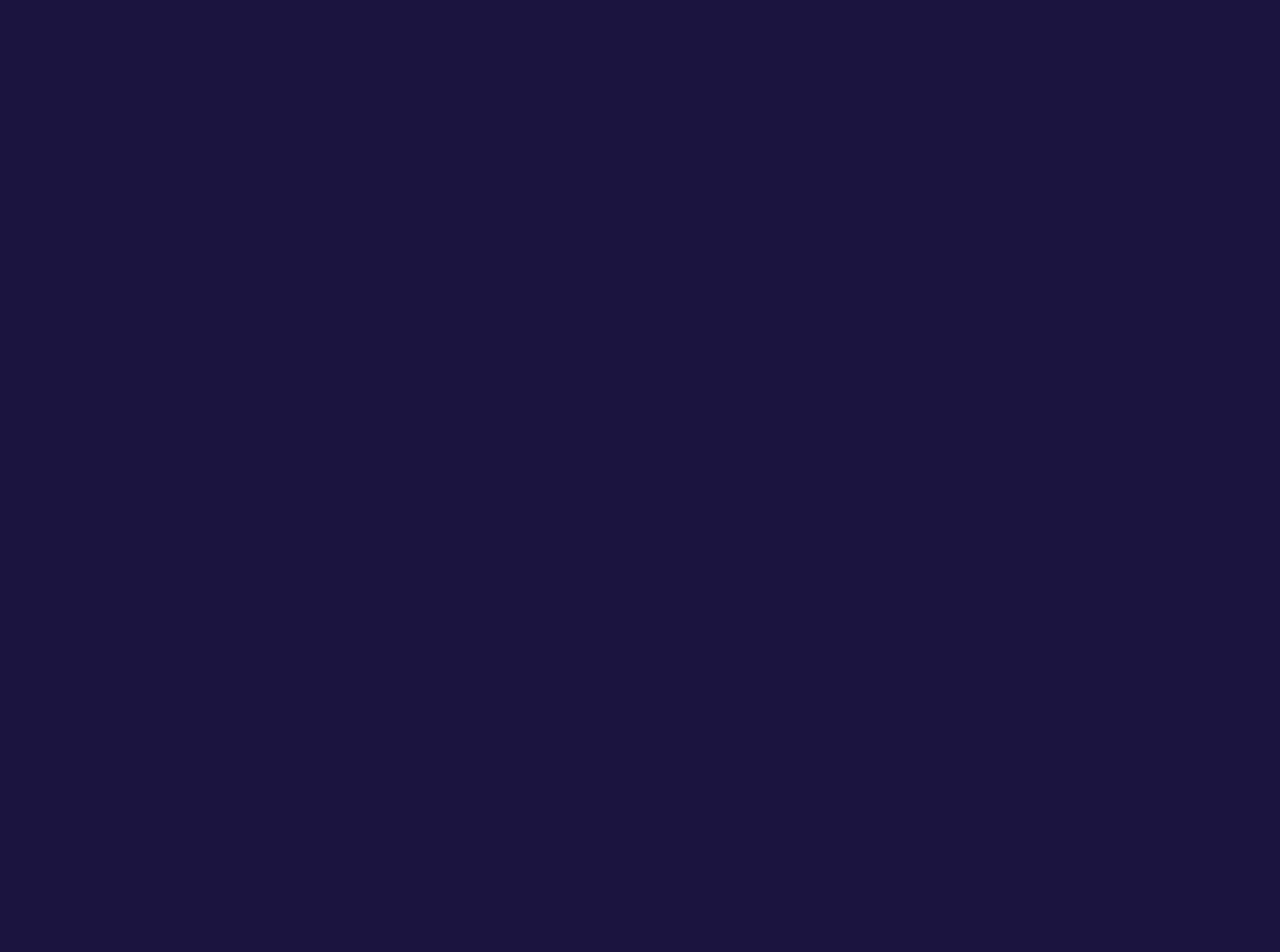
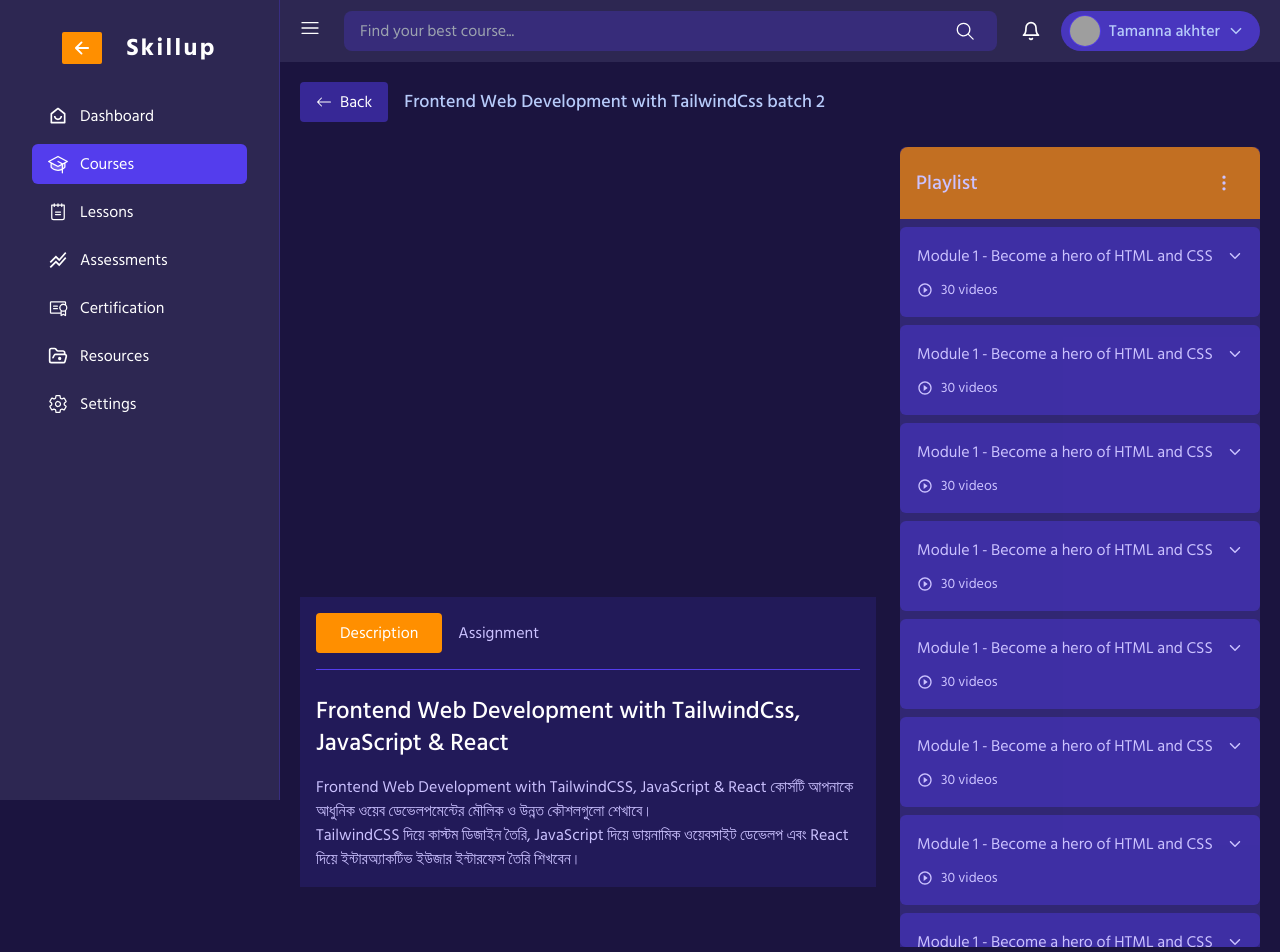
Before and after one commit to ahonkhan/lms-frontend, a React (Vite) app: page /dashboard/courses/frontend-web-dev-batch-5/classroom/vm1lL2 in a window 1280 px wide. Before the commit this address had no page. Shown: the top 952 px of the page. Before the commit the page ends 800 px from the top, so only its background shows below. Built offline with nearby package versions, Linux system fonts and the light colour scheme; grey boxes are pictures that could not be loaded.

Commit message:
course playground updated

```diff
--- a/src/App.css
+++ b/src/App.css
@@ -63,3 +63,20 @@ html {
 .db-container {
   @apply px-4 lg:px-4 xl:px-5;
 }
+
+.module-item-video.active {
+  @apply border-primary !important;
+}
+
+.from-bottom {
+  animation: fromBottom 300ms ease-in-out forwards;
+}
+
+@keyframes fromBottom {
+  0% {
+    transform: translateY(100px);
+  }
+  100% {
+    transform: translateY(0px);
+  }
+}
--- a/src/App.jsx
+++ b/src/App.jsx
@@ -28,7 +28,7 @@ function App() {
             element={<DashboardCoursesDetails />}
           />
           <Route
-            path="/dashboard/courses/:slug/classroom"
+            path="/dashboard/courses/:slug/classroom/:module"
             element={<ClassRoom />}
           />
         </Route>
--- a/src/components/card/ModuleCard.jsx
+++ b/src/components/card/ModuleCard.jsx
@@ -34,9 +34,7 @@ const ModuleCard = () => {
       </div>
       <div className="module-card-action mt-4">
         <Link
-          to={
-            "/dashboard/courses/frontend-web-dev-batch-5/classroom?module=2&lesson=1"
-          }
+          to={"/dashboard/courses/frontend-web-dev-batch-5/classroom/vm1lL2"}
           className="bg-primary  active:scale-[0.98] duration-150 group gap-x-2 px-16 w-full rounded-lg font-medium text-white text-center flex items-center justify-center py-2"
         >
           Go to classroom
--- a/src/pages/dashboard/course-details/DashboardCoursesDetails.jsx
+++ b/src/pages/dashboard/course-details/DashboardCoursesDetails.jsx
@@ -1,10 +1,13 @@
-import React from "react";
+import React, { useEffect } from "react";
 import { CourseInfo } from "./components/course-details-info/CourseInfo";
 import CourseModuleList from "./components/course-modules/CourseModuleList";
 import { BackButton } from "../../../components/button/Button";
 const DashboardCoursesDetails = () => {
+  useEffect(() => {
+    window.scrollTo(0, 0);
+  }, []);
   return (
-    <div className="">
+    <div className="from-bottom">
       <BackButton />
       <div className="mt-content"></div>
       <CourseInfo />
--- /dev/null
+++ b/src/pages/dashboard/course-details/components/classroom/ClassModule.jsx
@@ -0,0 +1,41 @@
+import React from "react";
+import { HiOutlineDotsVertical } from "react-icons/hi";
+import { IoIosArrowDown } from "react-icons/io";
+import { MdPlayCircleOutline } from "react-icons/md";
+import { NavLink } from "react-router-dom";
+import ModuleItem from "./ModuleItem";
+
+const ClassModule = () => {
+  return (
+    <div className="course-modules h-fit shrink-0 hidden xl:block rounded-md bg-opacity-50 bg-base-3 ">
+      <div className=" bg-base-2 rounded-md flex flex-col justify-between bg-opacity-50 w-full xl:w-[360px] 2xl:w-[400px] h-[800px]">
+        <div className="header shrink-0 px-4 flex items-center justify-between rounded-t-lg py-4 bg-primary bg-opacity-70">
+          <h2 className="text-xl font-medium">Playlist</h2>
+          <div className="controls">
+            <button className="text-xl w-10 h-10 rounded-full bg-transparent flex items-center justify-center duration-300 active:scale-[0.98] hover:bg-primary bg-opacity-50 ">
+              <HiOutlineDotsVertical />
+            </button>
+          </div>
+        </div>
+        <div className="course-module-list mt-2 h-full gap-y-2 flex flex-col overflow-y-auto">
+          <ModuleItem />
+          <ModuleItem />
+          <ModuleItem />
+          <ModuleItem />
+          <ModuleItem />
+          <ModuleItem />
+          <ModuleItem />
+          <ModuleItem />
+          <ModuleItem />
+          <ModuleItem />
+          <ModuleItem />
+          <ModuleItem />
+          <ModuleItem />
+          <ModuleItem />
+        </div>
+      </div>
+    </div>
+  );
+};
+
+export default ClassModule;
--- a/src/pages/dashboard/course-details/components/classroom/ClassRoom.jsx
+++ b/src/pages/dashboard/course-details/components/classroom/ClassRoom.jsx
@@ -1,45 +1,29 @@
-import React from "react";
+import React, { useEffect } from "react";
 import { BsArrowLeft } from "react-icons/bs";
 import { BackButton } from "../../../../../components/button/Button";
-import ReactPlayer from "react-player";
-import { HiOutlineDotsVertical } from "react-icons/hi";
+import ClassModule from "./ClassModule";
+import ClassVideo from "./ClassVideo";
 
 const ClassRoom = () => {
+  useEffect(() => {
+    window.scrollTo(0, 0);
+  }, []);
   return (
-    <div>
+    <div className="from-bottom">
       <div className="heading flex items-center gap-x-4">
         <BackButton />
         <div className="course-details">
-          <h1 className="text-base font-medium text-gray-2">
+          <h1 className="text-base xl:text-lg 2xl:text-xl font-medium text-gray-2">
             Frontend Web Development with TailwindCss batch 2
           </h1>
         </div>
       </div>
 
-      <div className="course-play-area gap-y-4 mt-content flex-col xl:flex-row flex gap-x-10 justify-between">
-        <div className="course-play w-full ">
-          <div className="video-player w-full h-[310px]  sm:h-[400px] md:h-[370px] lg:h-[550px] xl:h-[450px] 2xl:h-[650px]">
-            <ReactPlayer
-              controls
-              url={"/videos/song1.mp4"}
-              width={"100%"}
-              height={"100%"}
-            />
-          </div>
-        </div>
-        <div className="course-modules shrink-0 hidden xl:block bg-opacity-50 rounded-lg bg-base-3 ">
-          <div className=" bg-base-2 bg-opacity-50 w-full xl:w-[360px] 2xl:w-[400px] h-[600px]">
-            <div className="header px-4 flex items-center justify-between rounded-t-lg py-4 bg-base-3 bg-opacity-20">
-              <h2 className="text-xl font-medium">Playlist</h2>
-              <div className="controls">
-                <button className="text-xl w-10 h-10 rounded-full bg-transparent flex items-center justify-center duration-300 active:scale-[0.98] hover:bg-base-3 bg-opacity-50 ">
-                  <HiOutlineDotsVertical />
-                </button>
-              </div>
-            </div>
-          </div>
-        </div>
+      <div className="course-play-area gap-y-4 mt-content  flex-col xl:flex-row flex gap-x-5 xl:gap-x-6 2xl:gap-x-10 justify-between">
+        <ClassVideo />
+        <ClassModule />
       </div>
+      <div className="mt-content"></div>
     </div>
   );
 };
--- /dev/null
+++ b/src/pages/dashboard/course-details/components/classroom/ClassVideo.jsx
@@ -0,0 +1,39 @@
+import React from "react";
+import ReactPlayer from "react-player";
+
+const ClassVideo = () => {
+  return (
+    <div className="course-play w-full h-fit ">
+      <div className="video-player w-full h-[310px]  sm:h-[400px] md:h-[370px] lg:h-[550px] xl:h-[450px] 2xl:h-[650px]">
+        <ReactPlayer
+          controls
+          url={"https://www.youtube.com/watch?v=FoS8r_zv-VE"}
+          width={"100%"}
+          height={"100%"}
+        />
+      </div>
+      <div className=" bg-base-3 bg-opacity-15 py-4 px-4">
+        <div className="classroom-tabs border-b pb-4 border-b-base-3 flex items-center gap-x-4">
+          <button className="bg-primary px-6 py-2 rounded text-white">
+            Description
+          </button>
+          <button>Assignment</button>
+        </div>
+        <div className="tab-details mt-content">
+          <h1 className="text-2xl font-medium text-white">
+            Frontend Web Development with TailwindCss, JavaScript & React
+          </h1>
+          <p className="mt-4">
+            Frontend Web Development with TailwindCSS, JavaScript & React
+            কোর্সটি আপনাকে আধুনিক ওয়েব ডেভেলপমেন্টের মৌলিক ও উন্নত কৌশলগুলো
+            শেখাবে। <br /> TailwindCSS দিয়ে কাস্টম ডিজাইন তৈরি, JavaScript দিয়ে
+            ডায়নামিক ওয়েবসাইট ডেভেলপ এবং React দিয়ে ইন্টারঅ্যাকটিভ ইউজার
+            ইন্টারফেস তৈরি শিখবেন।
+          </p>
+        </div>
+      </div>
+    </div>
+  );
+};
+
+export default ClassVideo;
--- /dev/null
+++ b/src/pages/dashboard/course-details/components/classroom/ModuleItem.jsx
@@ -0,0 +1,96 @@
+import React, { useState } from "react";
+import { IoIosArrowDown } from "react-icons/io";
+import { MdPlayCircleOutline } from "react-icons/md";
+import { NavLink } from "react-router-dom";
+
+const ModuleItem = () => {
+  const [isOpen, setIsOpen] = useState(false);
+  return (
+    <div className="module-item select-none hover:border-base-3 rounded-md duration-300 border border-transparent px-4 py-4  bg-base-3 bg-opacity-40">
+      <div
+        onClick={() => setIsOpen(!isOpen)}
+        className="module-item-button cursor-pointer "
+      >
+        <div className="header flex justify-between items-center gap-x-2">
+          <h3>Module 1 - Become a hero of HTML and CSS</h3>
+          <IoIosArrowDown />
+        </div>
+        <div className="footer mt-3">
+          <p className="flex items-center gap-x-2">
+            <MdPlayCircleOutline />
+            <span className="text-sm">30 videos</span>
+          </p>
+        </div>
+      </div>
+      {isOpen && (
+        <div className="">
+          <NavLink
+            to={"/dashboard/courses/frontend-web-dev-batch-5/classroom/vm1lL2"}
+            className="module-item-video block border-l-4 border-transparent  px-4 py-4  bg-base-2 mt-2 rounded"
+          >
+            <div className="video-item cursor-pointer flex justify-between items-center gap-x-4">
+              <div className="flex items-start gap-x-2">
+                <div className="text-xl">
+                  <MdPlayCircleOutline />
+                </div>
+                <div className="">
+                  <p className="text-gray-1 text-sm">
+                    1) JavaScript Object & JSON, Arrays and Array Methods,
+                    Strings and
+                  </p>
+                </div>
+              </div>
+              <div className="text-xs shrink-0">
+                <p>2:50 Hour</p>
+              </div>
+            </div>
+          </NavLink>
+          <NavLink
+            to={"/dashboard/courses/frontend-web-dev-batch-5/classroom/vm1lL8"}
+            className="module-item-video block border-l-4 border-transparent  px-4 py-4  bg-base-2 mt-2 rounded"
+          >
+            <div className="video-item cursor-pointer flex justify-between items-center gap-x-4">
+              <div className="flex items-start gap-x-2">
+                <div className="text-xl">
+                  <MdPlayCircleOutline />
+                </div>
+                <div className="">
+                  <p className="text-gray-1 text-sm">
+                    1) JavaScript Object & JSON, Arrays and Array Methods,
+                    Strings and
+                  </p>
+                </div>
+              </div>
+              <div className="text-xs shrink-0">
+                <p>2:50 Hour</p>
+              </div>
+            </div>
+          </NavLink>
+          <NavLink
+            to={"/dashboard/courses/frontend-web-dev-batch-5/classroom/vm1lLk8"}
+            className="module-item-video block border-l-4 border-transparent  px-4 py-4  bg-base-2 mt-2 rounded"
+          >
+            <div className="video-item cursor-pointer flex justify-between items-center gap-x-4">
+              <div className="flex items-start gap-x-2">
+                <div className="text-xl">
+                  <MdPlayCircleOutline />
+                </div>
+                <div className="">
+                  <p className="text-gray-1 text-sm">
+                    1) JavaScript Object & JSON, Arrays and Array Methods,
+                    Strings and
+                  </p>
+                </div>
+              </div>
+              <div className="text-xs shrink-0">
+                <p>2:50 Hour</p>
+              </div>
+            </div>
+          </NavLink>
+        </div>
+      )}
+    </div>
+  );
+};
+
+export default ModuleItem;
```
